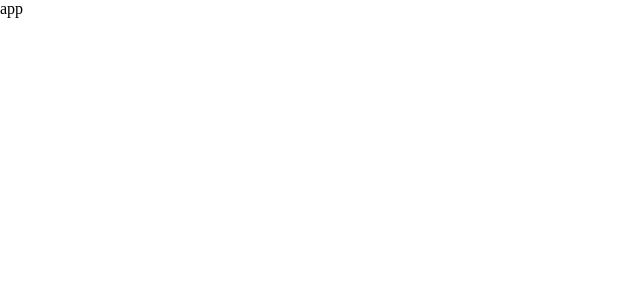
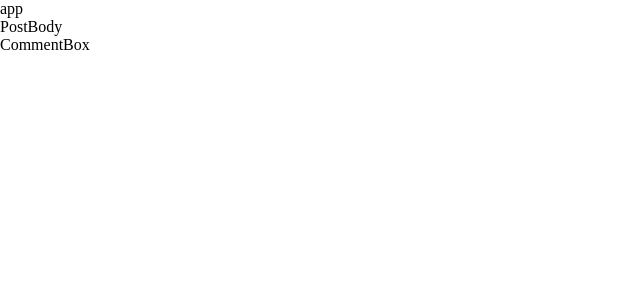
Before and after one commit to fightingljm/redux-demo, a React app: page / in a window 1280 px wide. Shown: the top 300 px of the page, without its empty margins (0-640 px from the left). Built offline with nearby package versions, Linux system fonts and the light colour scheme.

Commit message:
two components

```diff
--- a/src/App.js
+++ b/src/App.js
@@ -1,10 +1,14 @@
 import React from 'react';
+import PostBody from './components/PostBody';
+import CommentBox from './components/CommentBox';
 
 class App extends React.Component {
   render () {
     return(
       <div>
         app
+        <PostBody/>
+        <CommentBox/>
       </div>
     )
   }
--- /dev/null
+++ b/src/components/CommentBox.js
@@ -0,0 +1,19 @@
+import React from 'react';
+
+class CommentBox extends React.Component {
+  constructor() {
+    super();
+    this.state={
+
+    }
+  }
+  render(){
+    return(
+      <div>
+        CommentBox
+      </div>
+    )
+  }
+}
+
+export default CommentBox;
--- /dev/null
+++ b/src/components/PostBody.js
@@ -0,0 +1,19 @@
+import React from 'react';
+
+class PostBody extends React.Component {
+  constructor() {
+    super();
+    this.state={
+
+    }
+  }
+  render(){
+    return(
+      <div>
+        PostBody
+      </div>
+    )
+  }
+}
+
+export default PostBody;
```
